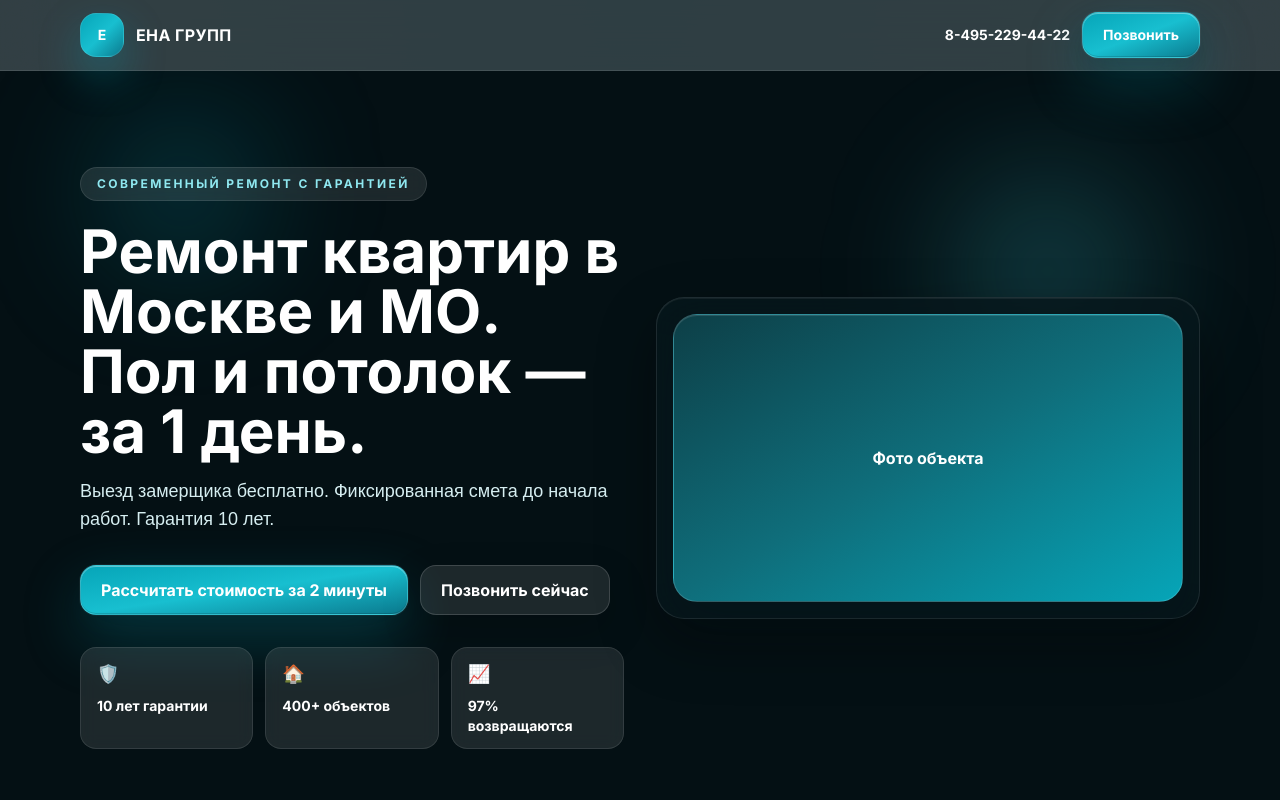
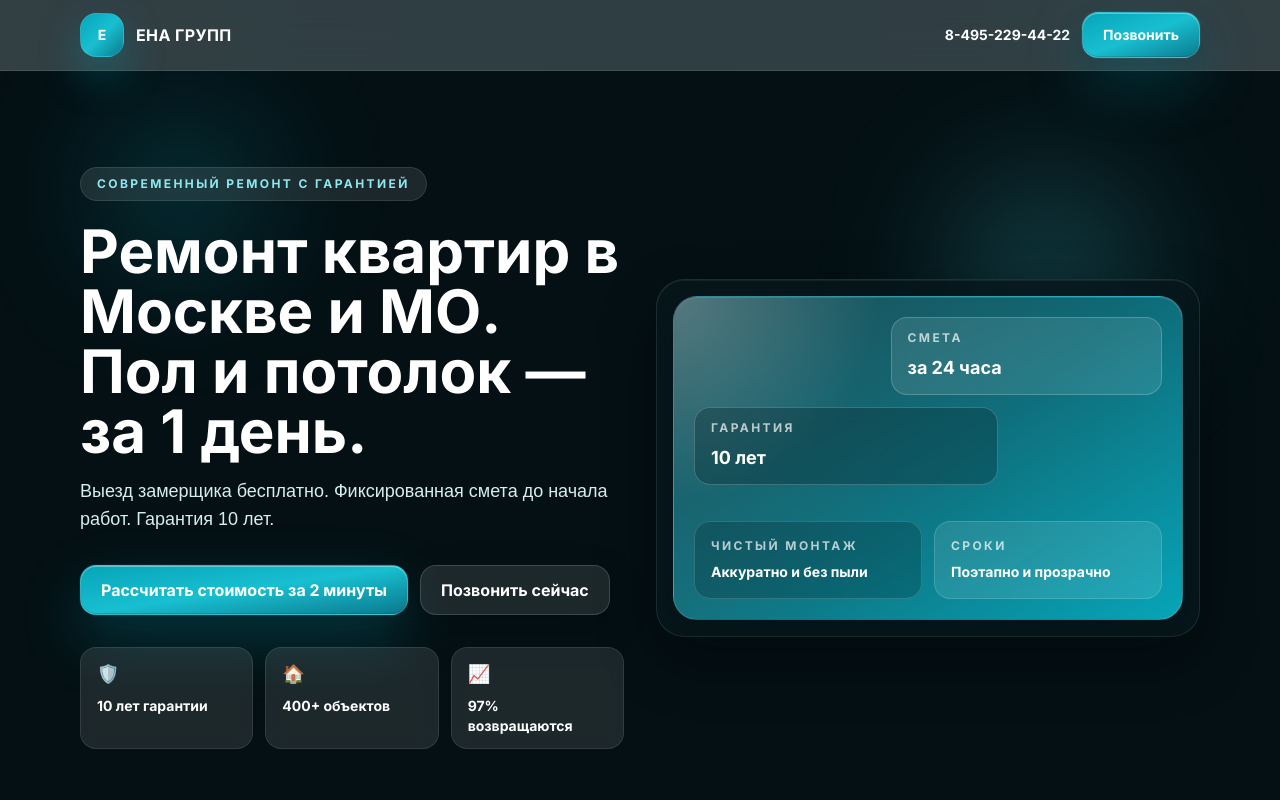
Before and after one commit to SergeyN19/TestSite, a Next.js app: page / in a window 1280 px wide. Shown: the top 800 px of the page. Built offline with nearby package versions, Linux system fonts and the light colour scheme; a web font is replaced by a local one.

Commit message:
Replace hero placeholder text
Co-authored-by: SergeyN19 <37914064+SergeyN19@users.noreply.github.com>

```diff
--- a/components/LandingPage.tsx
+++ b/components/LandingPage.tsx
@@ -233,9 +233,28 @@ export function LandingPage() {
               </div>
             </div>
             <div className="dark-card min-h-[320px] p-4">
-              <div className="photo-placeholder min-h-[288px] rounded-[24px] border-white/15">
-                {/* TODO: Заменить блок-заглушку на реальное фото объекта */}
-                Фото объекта
+              <div aria-hidden="true" className="photo-placeholder relative min-h-[288px] rounded-[24px] border-white/15 overflow-hidden">
+                <div className="absolute inset-0 bg-[radial-gradient(circle_at_top_left,rgba(255,255,255,0.24),transparent_34%),linear-gradient(135deg,rgba(255,255,255,0.08),transparent_55%)]" />
+                <div className="relative z-10 grid w-full gap-3">
+                  <div className="ml-auto w-[58%] rounded-2xl border border-white/20 bg-white/10 px-4 py-3 text-left backdrop-blur">
+                    <p className="text-xs uppercase tracking-[0.2em] text-white/70">Смета</p>
+                    <p className="mt-2 text-lg font-bold">за 24 часа</p>
+                  </div>
+                  <div className="w-[65%] rounded-2xl border border-white/20 bg-[#041014]/25 px-4 py-3 text-left backdrop-blur">
+                    <p className="text-xs uppercase tracking-[0.2em] text-white/70">Гарантия</p>
+                    <p className="mt-2 text-lg font-bold">10 лет</p>
+                  </div>
+                  <div className="mt-6 grid grid-cols-2 gap-3">
+                    <div className="rounded-2xl border border-white/15 bg-[#041014]/20 p-4 text-left backdrop-blur">
+                      <p className="text-xs uppercase tracking-[0.2em] text-white/70">Чистый монтаж</p>
+                      <p className="mt-2 text-sm font-semibold">Аккуратно и без пыли</p>
+                    </div>
+                    <div className="rounded-2xl border border-white/15 bg-white/10 p-4 text-left backdrop-blur">
+                      <p className="text-xs uppercase tracking-[0.2em] text-white/70">Сроки</p>
+                      <p className="mt-2 text-sm font-semibold">Поэтапно и прозрачно</p>
+                    </div>
+                  </div>
+                </div>
               </div>
             </div>
           </div>
```
